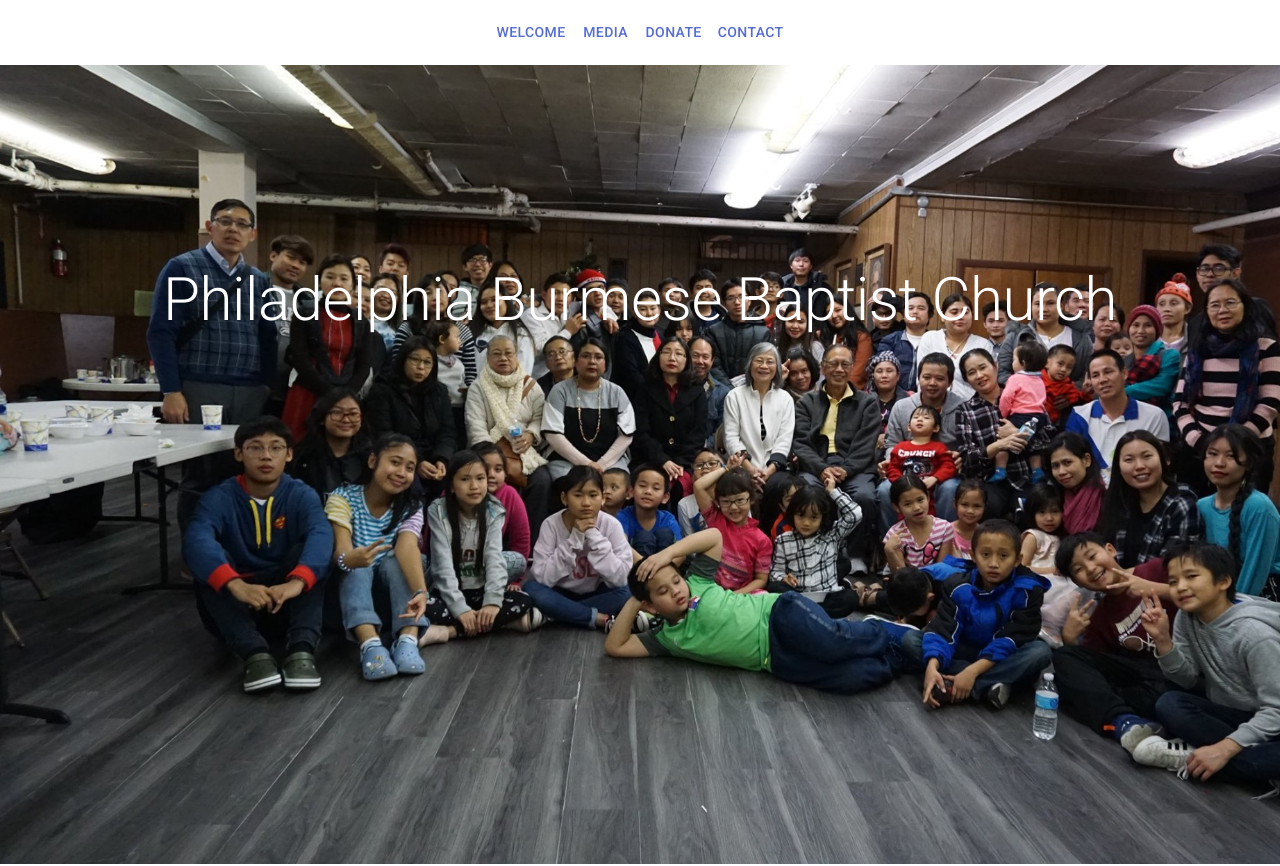
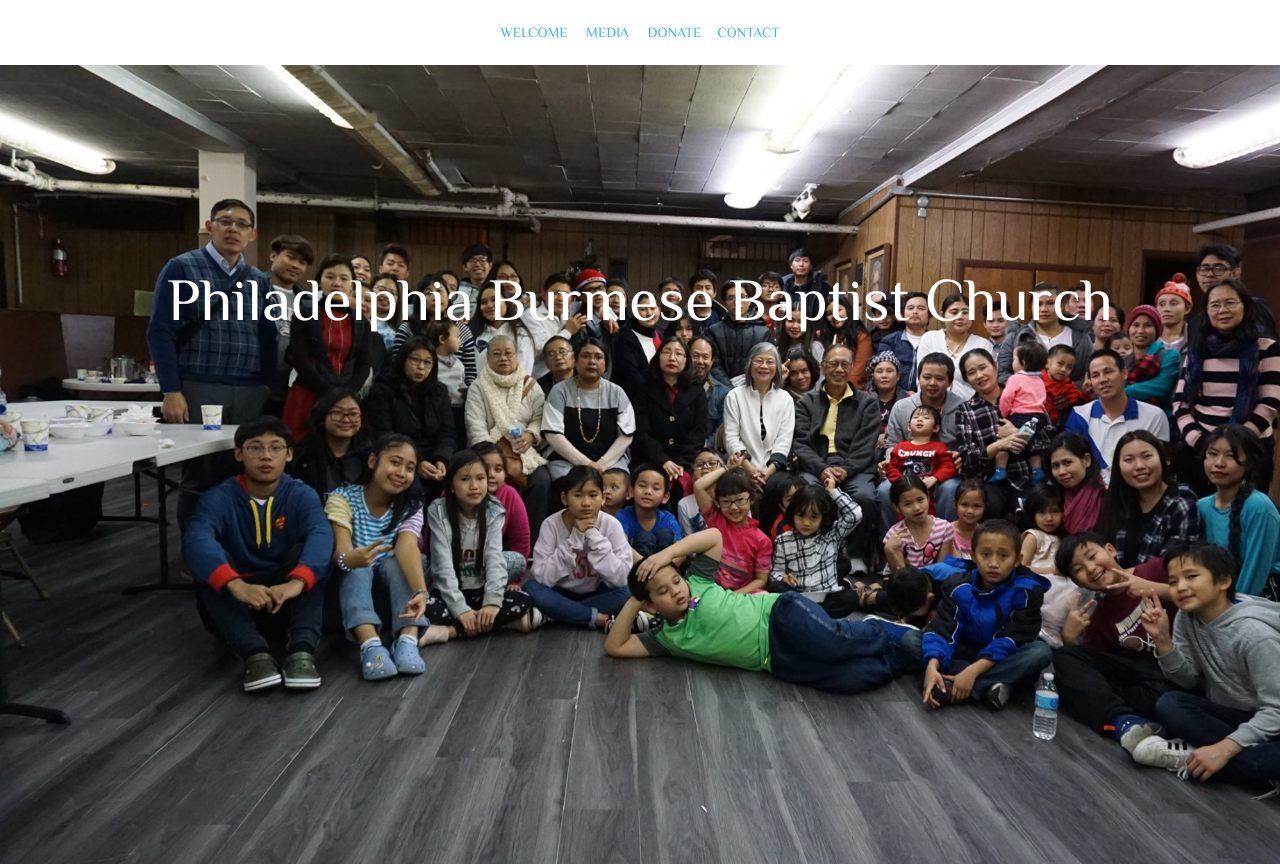
Before and after one commit to pbbcmediagroup/pbbc_website, a Next.js app: page / in a window 1280 px wide. Shown: the top 866 px of the page. Built offline with nearby package versions, Linux system fonts and the light colour scheme.

Commit message:
Added 'Philosopher' font

```diff
--- /dev/null
+++ b/configs/app.css
@@ -0,0 +1,4 @@
+@font-face {
+	font-family: 'Philsopher', sans-serif;
+	src: url('../public/fonts/Philosopher-Regular.ttf') format('ttf')
+}
--- a/configs/theme.js
+++ b/configs/theme.js
@@ -1,14 +1,20 @@
 import { createMuiTheme } from '@material-ui/core/styles';
 import { red } from '@material-ui/core/colors';
+import createTypography from '@material-ui/core/styles/createTypography';
+import createPalette from '@material-ui/core/styles/createPalette';
 
-// Create a theme instance.
 const theme = createMuiTheme({
+
+	typography: createTypography(createPalette({}), {
+		fontFamily: "'Philosopher', sans-serif"
+	}),
+
 	palette: {
 		primary: {
-			main: '#556cd6',
+			main: '#33b4ff',
 		},
     	secondary: {
-     	 	main: '#19857b',
+     	 	main: '#a2a6a8',
     	},
     	error: {
      		main: red.A400,
@@ -17,7 +23,6 @@
       		default: '#fff',
 		},
 	},
-
 });
 
 export default theme;
--- /dev/null
+++ b/next.config.js
@@ -0,0 +1,6 @@
+const withFonts = require('next-fonts');
+module.exports = withFonts({
+	webpack(config, options) {
+		return config;
+	}
+});
--- a/package.json
+++ b/package.json
@@ -9,6 +9,7 @@
   "dependencies": {
     "@material-ui/core": "^4.8.3",
     "next": "latest",
+    "next-fonts": "^1.1.0",
     "react": "^16.7.0",
     "react-dom": "^16.7.0"
   },
--- a/pages/_app.js
+++ b/pages/_app.js
@@ -4,6 +4,7 @@
 import { ThemeProvider } from '@material-ui/core/styles';
 import CssBaseline from '@material-ui/core/CssBaseline';
 import theme from '../configs/theme';
+import '../configs/app.css';
 
 export default function MyApp(props) {
   const { Component, pageProps } = props;
--- a/pages/_document.js
+++ b/pages/_document.js
@@ -10,10 +10,7 @@
         <Head>
           {/* PWA primary color */}
           <meta name="theme-color" content={theme.palette.primary.main} />
-          <link
-            rel="stylesheet"
-            href="https://fonts.googleapis.com/css?family=Roboto:300,400,500,700&display=swap"
-          />
+		  <link href="https://fonts.googleapis.com/css2?family=Philosopher&display=swap" rel="stylesheet"/>
         </Head>
         <body>
           <Main />
```
Also changed, not shown: public/fonts/Philosopher-Regular.ttf (added), 1 other file (tests, documents, lock files or other folders).
